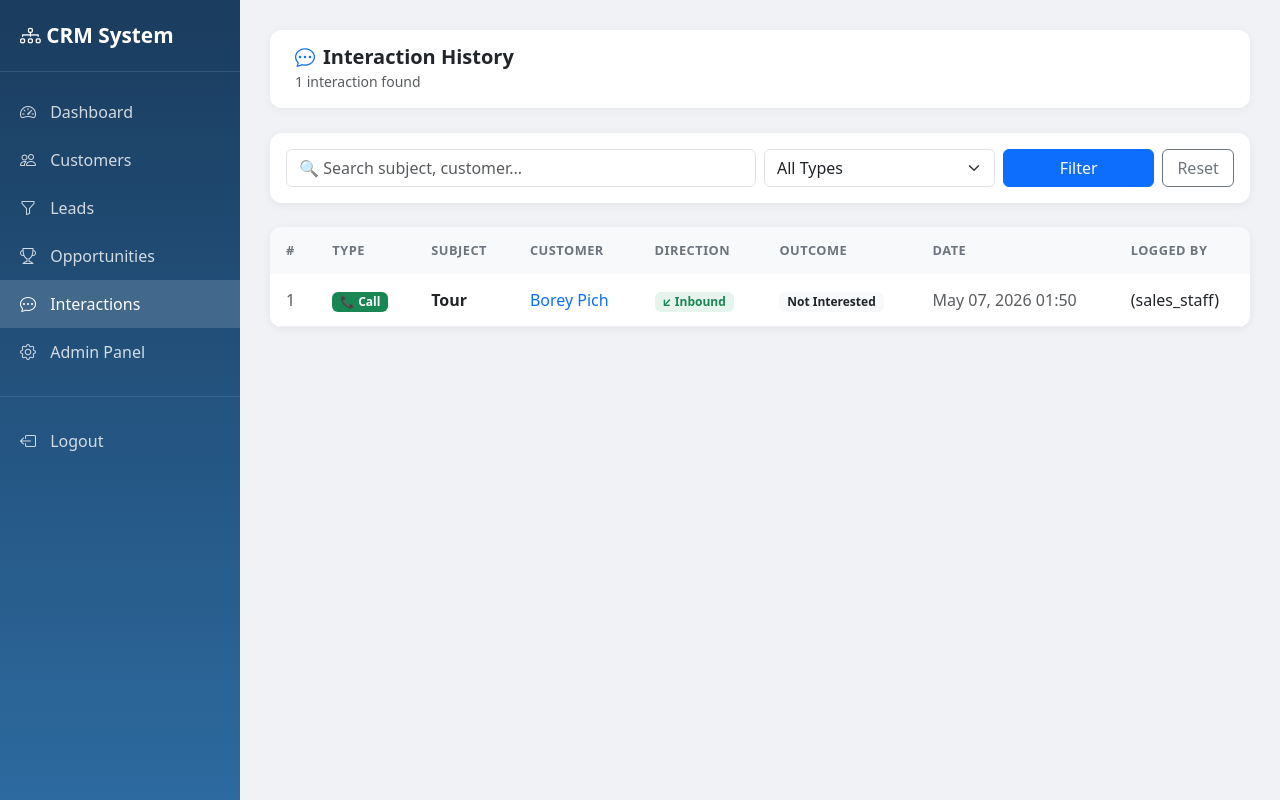
After one commit to Phaleap/crm_project, a Django app: page /interactions/ in a window 1280 px wide. The commit adds this page. Run offline with Django 4.2, Linux system fonts and the light colour scheme; a user stored in the database is signed in; data comes from the database, SQL or seed files in the repository; both versions use the stored data as it was after the commit.

Commit message:
Add interactions app - working

```diff
--- a/crm_project/settings.py
+++ b/crm_project/settings.py
@@ -30,6 +30,7 @@ INSTALLED_APPS = [
     'reports',
     'api',
     'opportunities',
+    'interactions',
 
     # CRM Apps (we'll add these step by step)
     # 'accounts',
--- a/crm_project/urls.py
+++ b/crm_project/urls.py
@@ -15,4 +15,5 @@ urlpatterns = [
 
 
     path('api/', include('api.urls')),
+    path('interactions/', include('interactions.urls')),
 ] + static(settings.MEDIA_URL, document_root=settings.MEDIA_ROOT)
--- /dev/null
+++ b/interactions/apps.py
@@ -0,0 +1,6 @@
+from django.apps import AppConfig
+
+
+class InteractionsConfig(AppConfig):
+    default_auto_field = 'django.db.models.BigAutoField'
+    name = 'interactions'
--- /dev/null
+++ b/interactions/urls.py
@@ -0,0 +1,8 @@
+from django.urls import path
+from . import views
+
+urlpatterns = [
+    path('', views.interaction_list, name='interaction_list'),
+    path('add/<int:customer_pk>/', views.interaction_add, name='interaction_add'),
+    path('<int:pk>/delete/', views.interaction_delete, name='interaction_delete'),
+]
--- /dev/null
+++ b/interactions/views.py
@@ -0,0 +1,60 @@
+from django.shortcuts import render, get_object_or_404, redirect
+from django.contrib.auth.decorators import login_required
+from django.db.models import Q
+from .models import Interaction
+from customers.models import Customer
+
+
+@login_required
+def interaction_list(request):
+    query = request.GET.get('q', '')
+    type_filter = request.GET.get('type', '')
+
+    interactions = Interaction.objects.select_related('customer', 'user').all()
+
+    if query:
+        interactions = interactions.filter(
+            Q(subject__icontains=query) |
+            Q(customer__full_name__icontains=query)
+        )
+    if type_filter:
+        interactions = interactions.filter(type=type_filter)
+
+    context = {
+        'interactions': interactions,
+        'query': query,
+        'type_filter': type_filter,
+        'total': interactions.count(),
+    }
+    return render(request, 'interactions/interaction_list.html', context)
+
+
+@login_required
+def interaction_add(request, customer_pk):
+    customer = get_object_or_404(Customer, pk=customer_pk)
+
+    if request.method == 'POST':
+        Interaction.objects.create(
+            customer=customer,
+            user=request.user,
+            type=request.POST.get('type'),
+            subject=request.POST.get('subject'),
+            description=request.POST.get('description', ''),
+            direction=request.POST.get('direction', ''),
+            duration_minutes=request.POST.get('duration_minutes') or None,
+            outcome=request.POST.get('outcome', ''),
+            interaction_date=request.POST.get('interaction_date'),
+        )
+        return redirect('customer_detail', pk=customer_pk)
+
+    return render(request, 'interactions/interaction_add.html', {'customer': customer})
+
+
+@login_required
+def interaction_delete(request, pk):
+    interaction = get_object_or_404(Interaction, pk=pk)
+    customer_pk = interaction.customer.pk
+    if request.method == 'POST':
+        interaction.delete()
+        return redirect('customer_detail', pk=customer_pk)
+    return render(request, 'interactions/interaction_confirm_delete.html', {'interaction': interaction})
--- a/templates/customers/customer_list.html
+++ b/templates/customers/customer_list.html
@@ -39,6 +39,7 @@
         <a href="/customers/" class="active"><i class="bi bi-people"></i> Customers</a>
         <a href="/leads/"><i class="bi bi-funnel"></i> Leads</a>
         <a href="/opportunities/"><i class="bi bi-trophy"></i> Opportunities</a>
+        <a href="/interactions/"><i class="bi bi-chat-dots"></i> Interactions</a>
         <a href="/admin/"><i class="bi bi-gear"></i> Admin Panel</a>
         <div style="border-top: 1px solid rgba(255,255,255,0.1); margin: 20px 0;"></div>
         <a href="/accounts/logout/"><i class="bi bi-box-arrow-left"></i> Logout</a>
--- a/templates/dashboard.html
+++ b/templates/dashboard.html
@@ -66,10 +66,11 @@
 <div class="sidebar">
     <div class="brand"><i class="bi bi-diagram-3"></i> CRM System</div>
     <div class="mt-3">
-        <a href="/dashboard/" class="active"><i class="bi bi-speedometer2"></i> Dashboard</a>
-        <a href="/customers/"><i class="bi bi-people"></i> Customers</a>
+        <a href="/dashboard/"><i class="bi bi-speedometer2"></i> Dashboard</a>
+        <a href="/customers/" class="active"><i class="bi bi-people"></i> Customers</a>
         <a href="/leads/"><i class="bi bi-funnel"></i> Leads</a>
         <a href="/opportunities/"><i class="bi bi-trophy"></i> Opportunities</a>
+        <a href="/interactions/"><i class="bi bi-chat-dots"></i> Interactions</a>
         <a href="/admin/"><i class="bi bi-gear"></i> Admin Panel</a>
         <div style="border-top: 1px solid rgba(255,255,255,0.1); margin: 20px 0;"></div>
         <a href="/accounts/logout/"><i class="bi bi-box-arrow-left"></i> Logout</a>
--- /dev/null
+++ b/templates/interactions/interaction_list.html
@@ -0,0 +1,133 @@
+<!DOCTYPE html>
+<html lang="en">
+<head>
+    <meta charset="UTF-8">
+    <title>Interactions - CRM</title>
+    <link href="https://cdn.jsdelivr.net/npm/bootstrap@5.3.0/dist/css/bootstrap.min.css" rel="stylesheet">
+    <link href="https://cdn.jsdelivr.net/npm/bootstrap-icons@1.10.0/font/bootstrap-icons.css" rel="stylesheet">
+    <style>
+        body { background-color: #f0f2f5; }
+        .sidebar { min-height: 100vh; background: linear-gradient(180deg, #1a3c5e 0%, #2d6a9f 100%); width: 240px; position: fixed; padding-top: 20px; }
+        .sidebar .brand { color: white; font-size: 1.3rem; font-weight: 700; padding: 0 20px 20px; border-bottom: 1px solid rgba(255,255,255,0.1); }
+        .sidebar a { color: rgba(255,255,255,0.8); text-decoration: none; display: block; padding: 12px 20px; transition: all 0.2s; }
+        .sidebar a:hover, .sidebar a.active { background: rgba(255,255,255,0.15); color: white; }
+        .sidebar a i { margin-right: 10px; }
+        .main-content { margin-left: 240px; padding: 30px; }
+        .topbar { background: white; border-radius: 12px; padding: 15px 25px; margin-bottom: 25px; box-shadow: 0 2px 10px rgba(0,0,0,0.05); display: flex; justify-content: space-between; align-items: center; }
+        .table-card { background: white; border-radius: 12px; box-shadow: 0 2px 10px rgba(0,0,0,0.06); overflow: hidden; }
+        .table thead th { background: #f8f9fa; font-size: 0.8rem; text-transform: uppercase; letter-spacing: 0.5px; color: #6c757d; border: none; padding: 14px 16px; }
+        .table tbody td { padding: 14px 16px; vertical-align: middle; border-color: #f0f2f5; }
+        .table tbody tr:hover { background: #f8f9ff; }
+        .type-icon { font-size: 1.1rem; }
+    </style>
+</head>
+<body>
+
+<div class="sidebar">
+    <div class="brand"><i class="bi bi-diagram-3"></i> CRM System</div>
+    <div class="mt-3">
+        <a href="/dashboard/"><i class="bi bi-speedometer2"></i> Dashboard</a>
+        <a href="/customers/"><i class="bi bi-people"></i> Customers</a>
+        <a href="/leads/"><i class="bi bi-funnel"></i> Leads</a>
+        <a href="/opportunities/"><i class="bi bi-trophy"></i> Opportunities</a>
+        <a href="/interactions/" class="active"><i class="bi bi-chat-dots"></i> Interactions</a>
+        <a href="/admin/"><i class="bi bi-gear"></i> Admin Panel</a>
+        <div style="border-top: 1px solid rgba(255,255,255,0.1); margin: 20px 0;"></div>
+        <a href="/accounts/logout/"><i class="bi bi-box-arrow-left"></i> Logout</a>
+    </div>
+</div>
+
+<div class="main-content">
+    <div class="topbar">
+        <div>
+            <h5 class="mb-0 fw-bold"><i class="bi bi-chat-dots text-primary me-2"></i>Interaction History</h5>
+            <small class="text-muted">{{ total }} interaction{{ total|pluralize }} found</small>
+        </div>
+    </div>
+
+    <!-- Filter -->
+    <div class="table-card mb-4 p-3">
+        <form method="get" class="row g-2 align-items-end">
+            <div class="col-md-6">
+                <input type="text" name="q" value="{{ query }}" class="form-control" placeholder="🔍 Search subject, customer...">
+            </div>
+            <div class="col-md-3">
+                <select name="type" class="form-select">
+                    <option value="">All Types</option>
+                    <option value="phone_call" {% if type_filter == 'phone_call' %}selected{% endif %}>📞 Phone Call</option>
+                    <option value="email" {% if type_filter == 'email' %}selected{% endif %}>📧 Email</option>
+                    <option value="meeting" {% if type_filter == 'meeting' %}selected{% endif %}>🤝 Meeting</option>
+                    <option value="chat" {% if type_filter == 'chat' %}selected{% endif %}>💬 Chat</option>
+                    <option value="site_visit" {% if type_filter == 'site_visit' %}selected{% endif %}>🏢 Site Visit</option>
+                </select>
+            </div>
+            <div class="col-md-2">
+                <button type="submit" class="btn btn-primary w-100">Filter</button>
+            </div>
+            <div class="col-md-1">
+                <a href="/interactions/" class="btn btn-outline-secondary w-100">Reset</a>
+            </div>
+        </form>
+    </div>
+
+    <!-- Table -->
+    <div class="table-card">
+        <table class="table mb-0">
+            <thead>
+                <tr>
+                    <th>#</th>
+                    <th>Type</th>
+                    <th>Subject</th>
+                    <th>Customer</th>
+                    <th>Direction</th>
+                    <th>Outcome</th>
+                    <th>Date</th>
+                    <th>Logged By</th>
+                </tr>
+            </thead>
+            <tbody>
+                {% for interaction in interactions %}
+                <tr>
+                    <td class="text-muted">{{ forloop.counter }}</td>
+                    <td>
+                        {% if interaction.type == 'phone_call' %}<span class="badge bg-success">📞 Call</span>
+                        {% elif interaction.type == 'email' %}<span class="badge bg-info">📧 Email</span>
+                        {% elif interaction.type == 'meeting' %}<span class="badge bg-primary">🤝 Meeting</span>
+                        {% elif interaction.type == 'chat' %}<span class="badge bg-warning text-dark">💬 Chat</span>
+                        {% else %}<span class="badge bg-secondary">🏢 Site Visit</span>{% endif %}
+                    </td>
+                    <td class="fw-semibold">{{ interaction.subject }}</td>
+                    <td>
+                        <a href="/customers/{{ interaction.customer.pk }}/" class="text-decoration-none">
+                            {{ interaction.customer.full_name }}
+                        </a>
+                    </td>
+                    <td>
+                        {% if interaction.direction == 'inbound' %}
+                            <span class="badge bg-success bg-opacity-10 text-success">↙ Inbound</span>
+                        {% elif interaction.direction == 'outbound' %}
+                            <span class="badge bg-primary bg-opacity-10 text-primary">↗ Outbound</span>
+                        {% else %}—{% endif %}
+                    </td>
+                    <td>
+                        {% if interaction.outcome %}
+                            <span class="badge bg-light text-dark">{{ interaction.get_outcome_display }}</span>
+                        {% else %}—{% endif %}
+                    </td>
+                    <td class="text-muted">{{ interaction.interaction_date|date:"M d, Y H:i" }}</td>
+                    <td>{{ interaction.user|default:"—" }}</td>
+                </tr>
+                {% empty %}
+                <tr>
+                    <td colspan="8" class="text-center py-5 text-muted">
+                        <i class="bi bi-chat-dots" style="font-size:2rem;"></i>
+                        <p class="mt-2">No interactions logged yet.</p>
+                    </td>
+                </tr>
+                {% endfor %}
+            </tbody>
+        </table>
+    </div>
+</div>
+</body>
+</html>
--- a/templates/leads/lead_list.html
+++ b/templates/leads/lead_list.html
@@ -30,9 +30,10 @@
     <div class="brand"><i class="bi bi-diagram-3"></i> CRM System</div>
     <div class="mt-3">
         <a href="/dashboard/"><i class="bi bi-speedometer2"></i> Dashboard</a>
-        <a href="/customers/"><i class="bi bi-people"></i> Customers</a>
-        <a href="/leads/" class="active"><i class="bi bi-funnel"></i> Leads</a>
+        <a href="/customers/" class="active"><i class="bi bi-people"></i> Customers</a>
+        <a href="/leads/"><i class="bi bi-funnel"></i> Leads</a>
         <a href="/opportunities/"><i class="bi bi-trophy"></i> Opportunities</a>
+        <a href="/interactions/"><i class="bi bi-chat-dots"></i> Interactions</a>
         <a href="/admin/"><i class="bi bi-gear"></i> Admin Panel</a>
         <div style="border-top: 1px solid rgba(255,255,255,0.1); margin: 20px 0;"></div>
         <a href="/accounts/logout/"><i class="bi bi-box-arrow-left"></i> Logout</a>
--- a/templates/opportunities/opportunity_list.html
+++ b/templates/opportunities/opportunity_list.html
@@ -31,9 +31,10 @@
     <div class="brand"><i class="bi bi-diagram-3"></i> CRM System</div>
     <div class="mt-3">
         <a href="/dashboard/"><i class="bi bi-speedometer2"></i> Dashboard</a>
-        <a href="/customers/"><i class="bi bi-people"></i> Customers</a>
+        <a href="/customers/" class="active"><i class="bi bi-people"></i> Customers</a>
         <a href="/leads/"><i class="bi bi-funnel"></i> Leads</a>
-        <a href="/opportunities/" class="active"><i class="bi bi-trophy"></i> Opportunities</a>
+        <a href="/opportunities/"><i class="bi bi-trophy"></i> Opportunities</a>
+        <a href="/interactions/"><i class="bi bi-chat-dots"></i> Interactions</a>
         <a href="/admin/"><i class="bi bi-gear"></i> Admin Panel</a>
         <div style="border-top: 1px solid rgba(255,255,255,0.1); margin: 20px 0;"></div>
         <a href="/accounts/logout/"><i class="bi bi-box-arrow-left"></i> Logout</a>
```
Also changed, not shown: customers/views.py (+10 -1 lines), interactions/admin.py (added, +8 -0 lines), interactions/models.py (added, +45 -0 lines), templates/customers/customer_detail.html (+87 -3 lines), templates/interactions/interaction_add.html (added, +111 -0 lines), templates/interactions/interaction_confirm_delete.html (added, +49 -0 lines), db.sqlite3, interactions/__init__.py (added), interactions/migrations/0001_initial.py (added), interactions/migrations/__init__.py (added).
